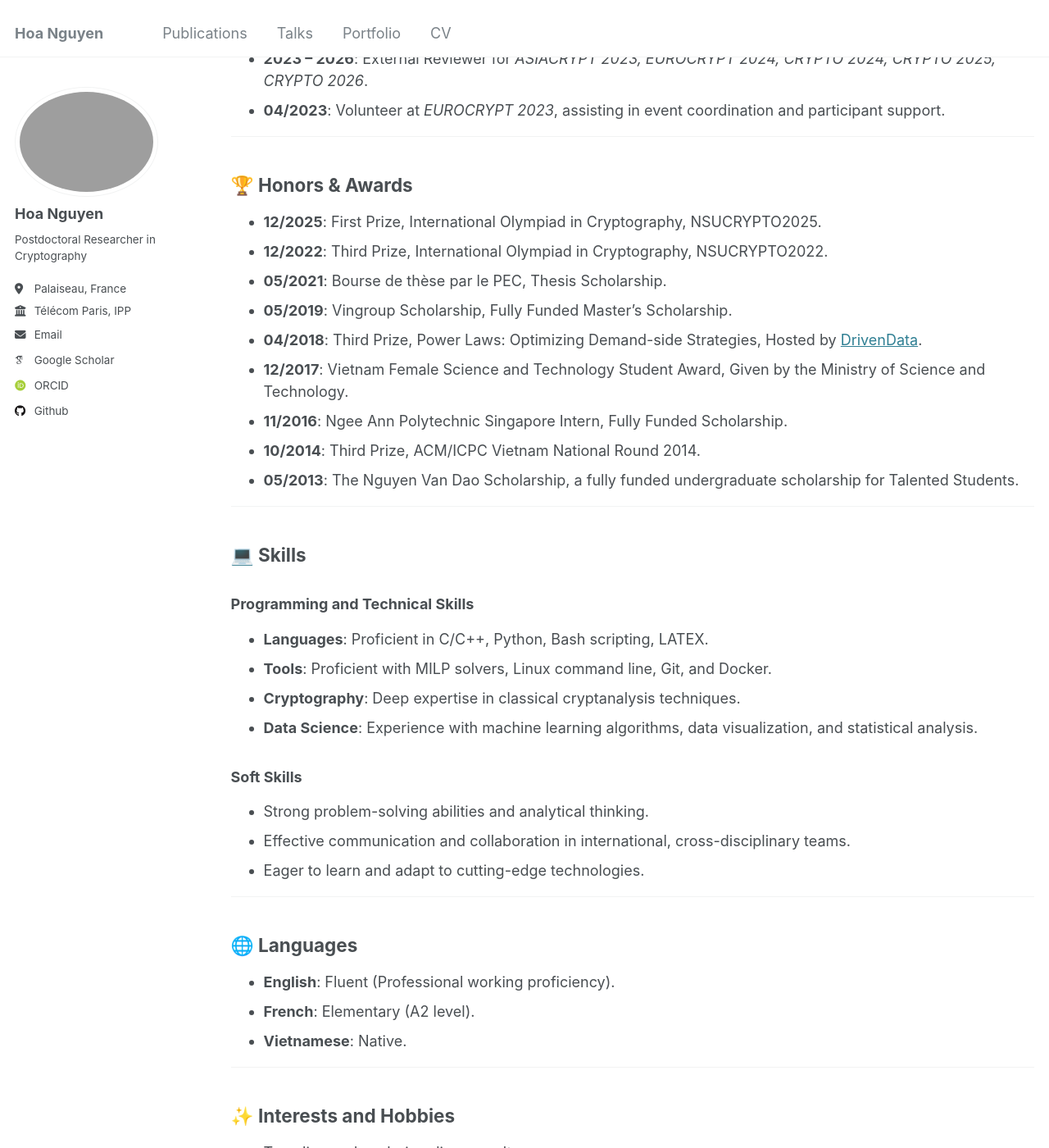
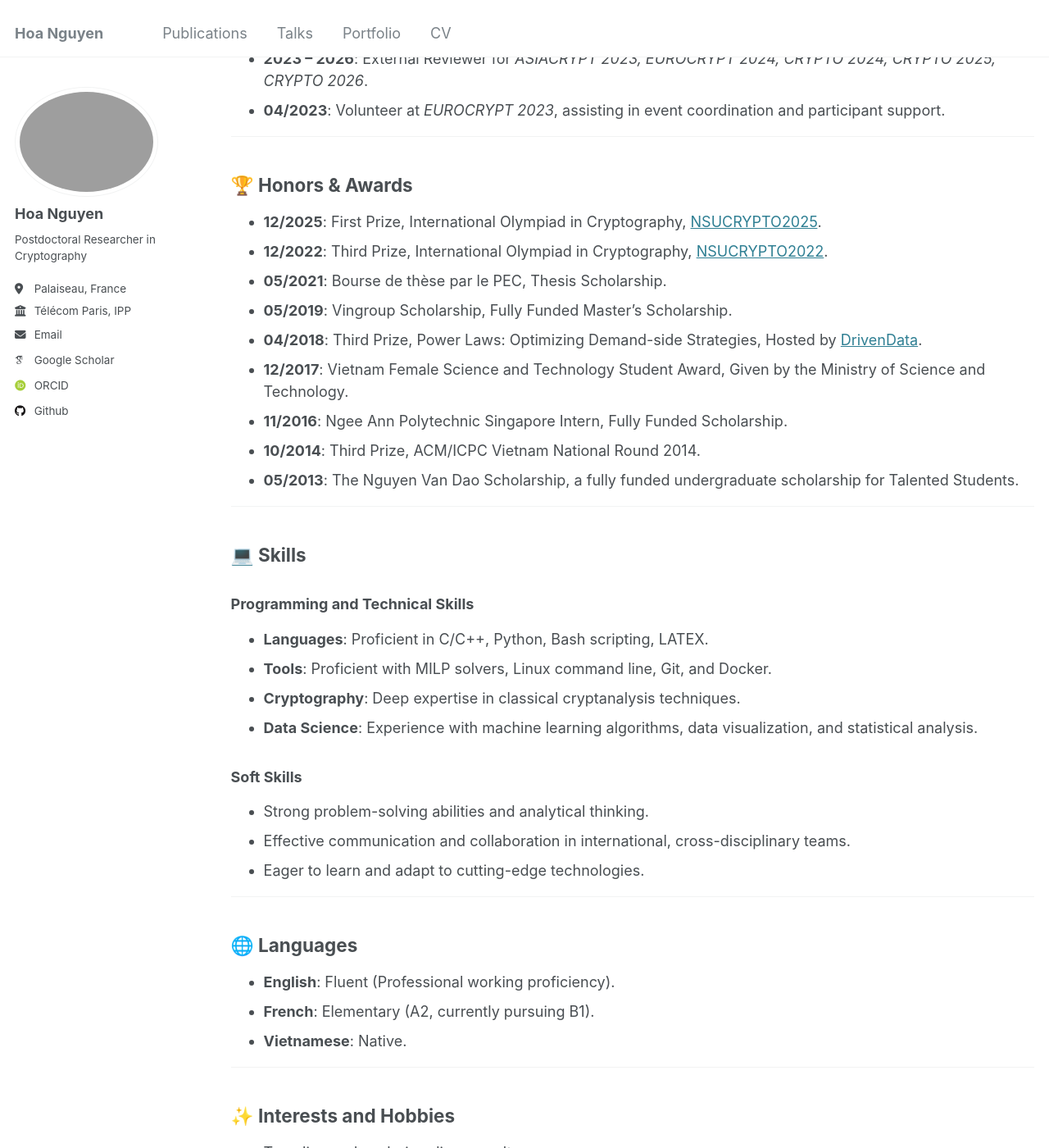
Before and after one commit to HoaNP/HoaNP.github.io, a Jekyll site: the page built from _pages/cv.md, in a window 1280 px wide and 1400 px high, scrolled down 2789 px. Shown: the whole window at 82% size. Built offline with Jekyll 4.4.1, drawn with Linux system fonts in a browser that asks for light colours; some web fonts are replaced; some of the changed lines change nothing that is shown; some of the changed text lies outside the part shown.

Commit message:
Update CV with new achievements and details

```diff
--- a/_pages/cv.md
+++ b/_pages/cv.md
@@ -22,7 +22,7 @@
 - **B.Sc.**, Computer Science\
   FPT University\
   (*2013 – 2018*)\
-  *Ranked Top 5% of Graduating Class*
+  *Best student of the Computer Science Program 2018*
 
 ---
 
@@ -105,8 +105,8 @@
 ---
 
 ## 🏆 Honors & Awards
-- **12/2025**: First Prize, International Olympiad in Cryptography, NSUCRYPTO2025.
-- **12/2022**: Third Prize, International Olympiad in Cryptography, NSUCRYPTO2022.
+- **12/2025**: First Prize, International Olympiad in Cryptography, [NSUCRYPTO2025](https://nsucrypto.nsu.ru/archive/2025/total_results/#data).
+- **12/2022**: Third Prize, International Olympiad in Cryptography, [NSUCRYPTO2022](https://nsucrypto.nsu.ru/archive/2022/total_results/#data).
 - **05/2021**: Bourse de thèse par le PEC, Thesis Scholarship.
 - **05/2019**: Vingroup Scholarship, Fully Funded Master's Scholarship.
 - **04/2018**: Third Prize, Power Laws: Optimizing Demand-side Strategies, Hosted by [DrivenData](https://www.drivendata.co/blog/power-laws-optimization-winners/).
@@ -137,7 +137,7 @@
 ## 🌐 Languages
 
 - **English**: Fluent (Professional working proficiency).
-- **French**: Elementary (A2 level).
+- **French**: Elementary (A2, currently pursuing B1).
 - **Vietnamese**: Native.
 
 ---
```
